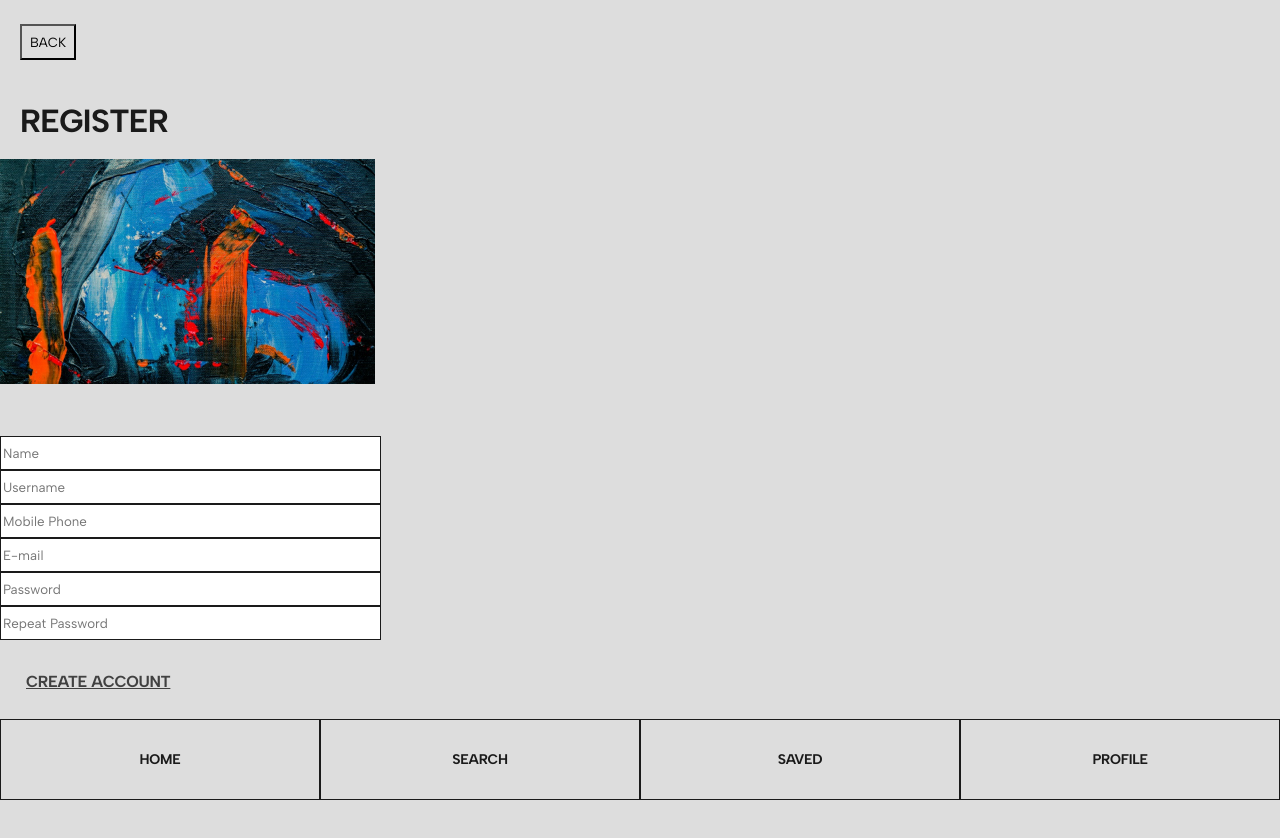
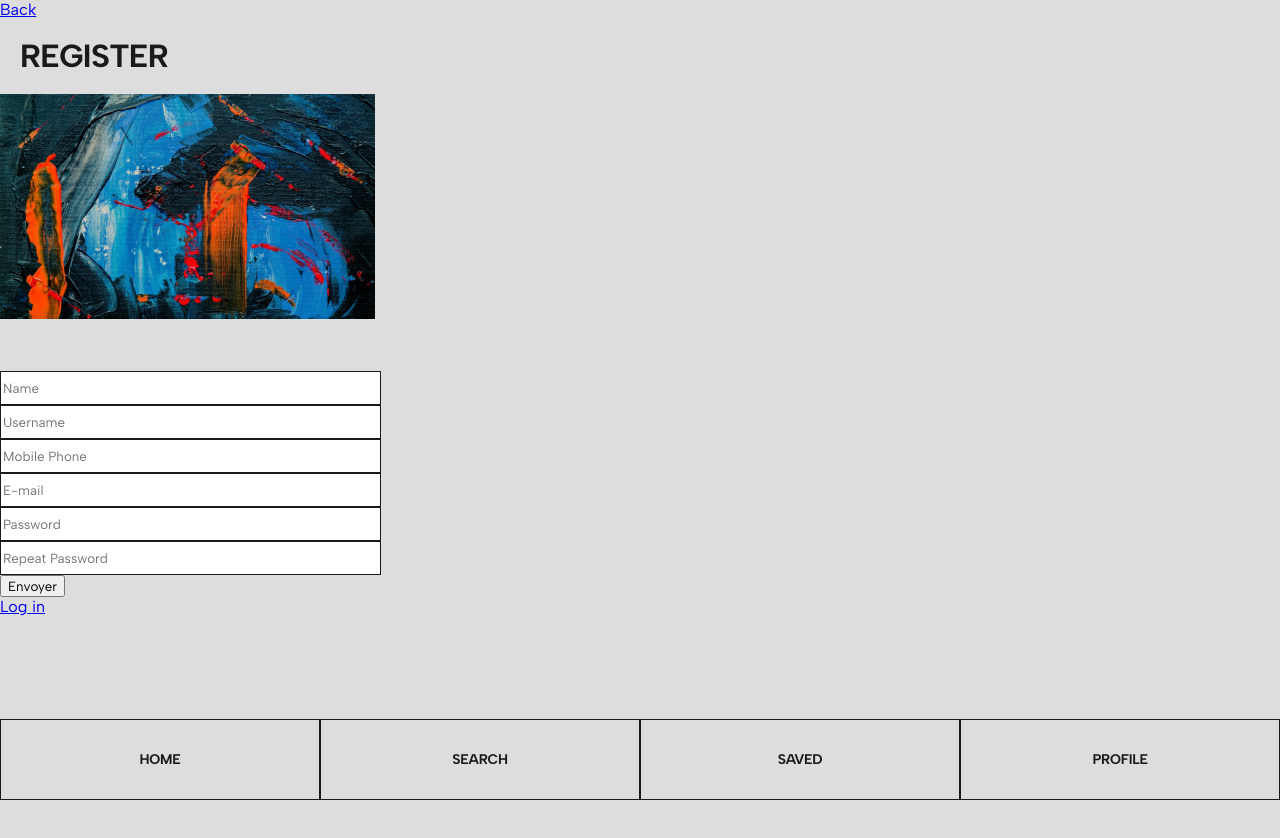
Before and after one commit to valentin-verin/Ecoal, a React (Create React App) app in the folder client/: page /signup in a window 1280 px wide. Shown: the top 838 px of the page. After the commit the page ends 800 px from the top, so only its background shows below. Built offline with nearby package versions, Linux system fonts and the light colour scheme.

Commit message:
Ajout SignUp

```diff
--- a/client/src/Signup/signup.js
+++ b/client/src/Signup/signup.js
@@ -1,14 +1,16 @@
 import styles from './signup.module.css'
 import logo from "../img/register.png"
+import React from 'react';
+import { Link } from 'react-router-dom';
 
 function Login() {
     return (
         <div className="Register">
-            <button className={styles.back}>
-                BACK
-            </button>
+            <Link className={styles.backButton} to="/">Back</Link>
             <h1 className={styles.title}>REGISTER</h1>
             <img className={styles.img} src={logo} alt="" />
+
+
             <form>
                 <div >
                     <input
@@ -16,7 +18,7 @@ function Login() {
                         id="name"
                         name="name"
                         placeholder= "Name"
-                        className={styles.name}
+                        className={styles.username}
                     />
                     <input
                         type="text"
@@ -30,38 +32,46 @@ function Login() {
                         id="phone"
                         name="phone"
                         placeholder= "Mobile Phone"
-                        className={styles.phone}
+                        className={styles.username}
                     />
                     <input
                         type="text"
                         id="email"
                         name="email"
                         placeholder= "E-mail"
-                        className={styles.email}
+                        className={styles.username}
                     />
-                </div>
-                <div >
                     <input
                         type="password"
                         id="password"
                         name="password"
                         placeholder= "Password"
-                        className={styles.password}
+                        className={styles.username}
                     />
                     <input
                         type="password"
                         id="repeat password"
                         name="repeat password"
                         placeholder= "Repeat Password"
-                        className={styles.password}
+                        className={styles.username}
                     />
+                    <div className={styles.bottomLine}></div>
+                    <div >
+                        <input
+                            type="submit"
+                            id="submit"
+                            name="submit"
+                            value="Envoyer"
+                            className={styles.submit}
+                        />
+                    </div>
                 </div>
-                <input
-                    type="submit"
-                    value="Create Account"
-                    className={styles.createbut}
-                />
             </form>
+
+
+            <div className={styles.account}>
+                <Link className={styles.accountlink} to="/login">Log in</Link>
+            </div>
         </div>
     )
 }
```
